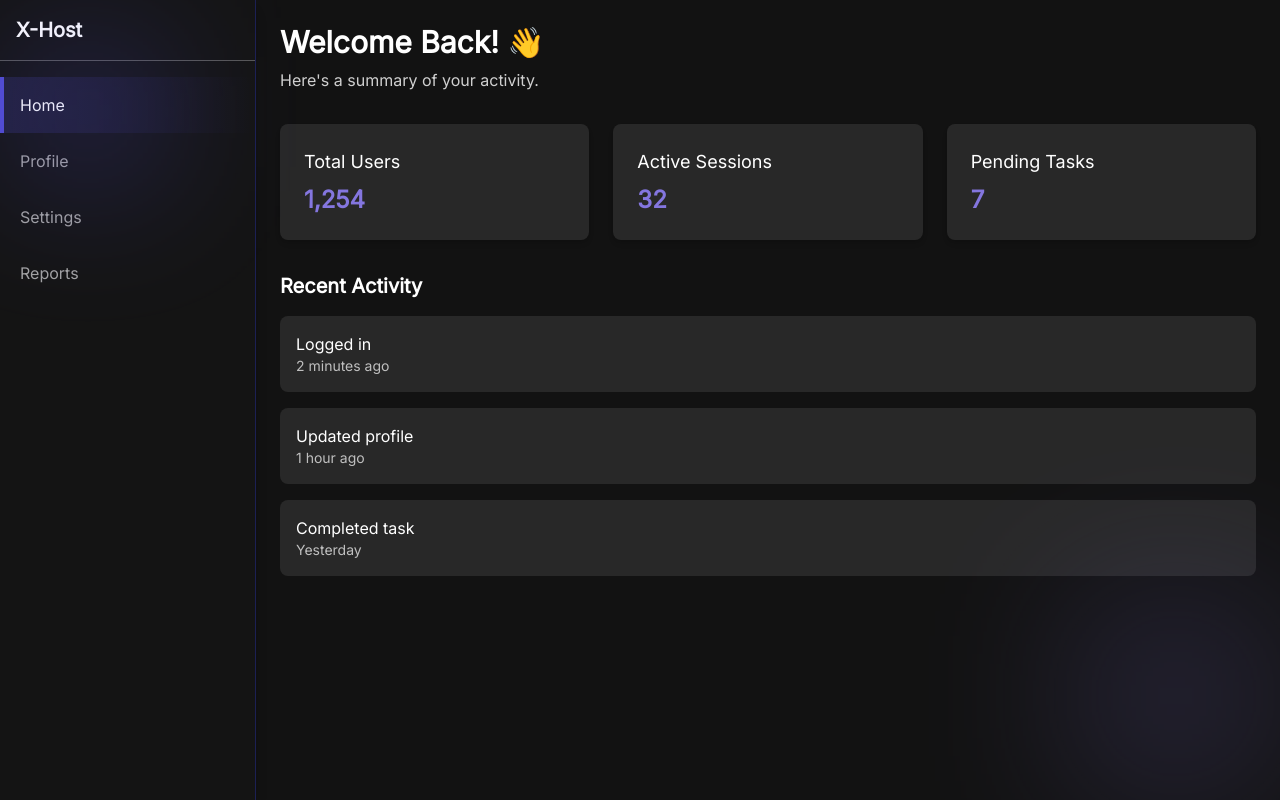
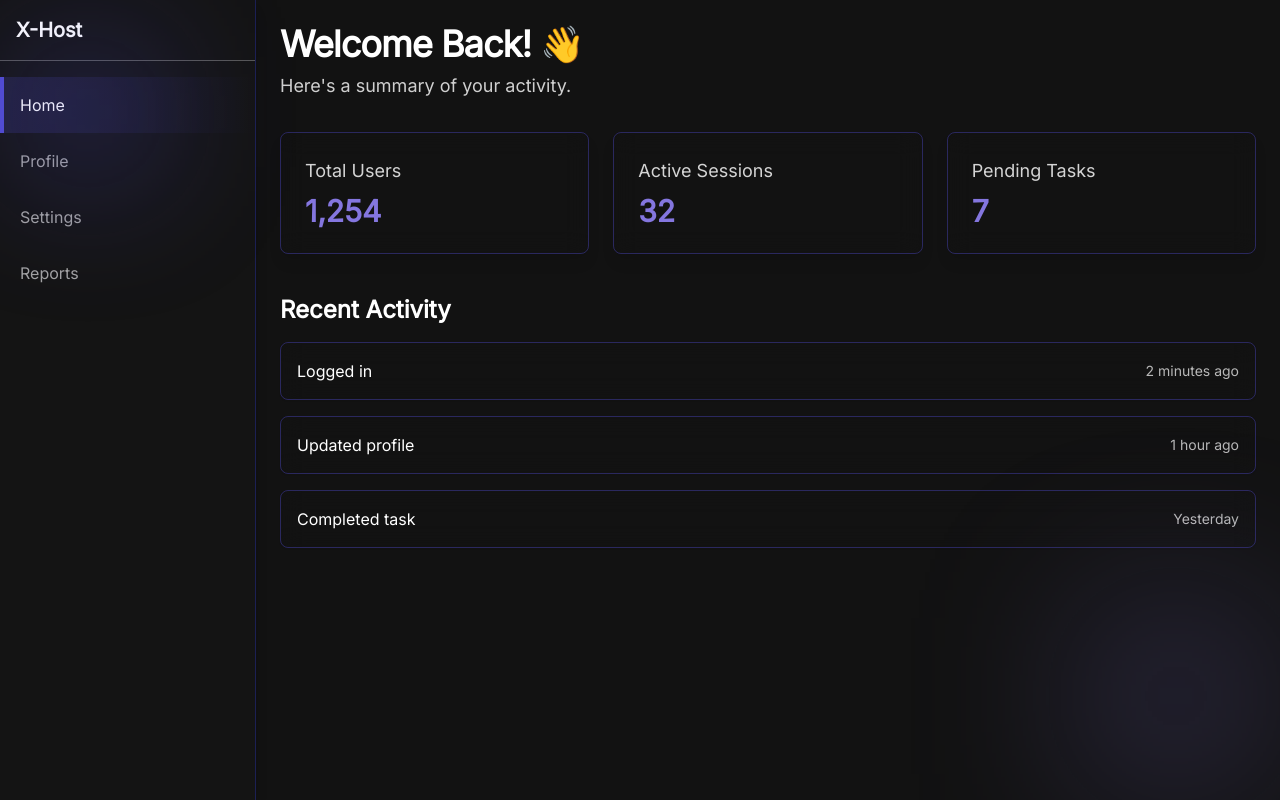
Before and after one commit to dreadfulstep/host, a Next.js app in the folder frontend/: page /dashboard in a window 1280 px wide. Built offline with nearby package versions, Linux system fonts and the light colour scheme.

Commit message:
New dashboard styling

```diff
--- a/frontend/src/app/dashboard/(user)/page.tsx
+++ b/frontend/src/app/dashboard/(user)/page.tsx
@@ -12,8 +12,10 @@ export default function Dashboard() {
       <main className="flex-1 p-6 md:ml-0">
         {/* Welcome Section */}
         <section className="mb-8">
-          <h2 className="text-3xl font-semibold">Welcome Back! 👋</h2>
-          <p className="opacity-80 mt-2">Here&apos;s a summary of your activity.</p>
+          <h2 className="text-4xl font-bold tracking-tight">Welcome Back! 👋</h2>
+          <p className="opacity-80 mt-2 text-lg">
+            Here&apos;s a summary of your activity.
+          </p>
         </section>
 
         {/* Quick Stats */}
@@ -23,23 +25,33 @@ export default function Dashboard() {
             { title: "Active Sessions", value: "32" },
             { title: "Pending Tasks", value: "7" },
           ].map((stat, index) => (
-            <div key={index} className="p-6 bg-surface-a10 rounded-lg shadow-md">
-              <h3 className="text-lg font-medium">{stat.title}</h3>
-              <p className="text-2xl font-bold text-primary-a30 mt-2">{stat.value}</p>
+            <div
+              key={index}
+              className="p-6 border border-primary-a10/40 rounded-lg shadow-lg backdrop-blur-md"
+            >
+              <h3 className="text-lg font-medium text-neutral-300">
+                {stat.title}
+              </h3>
+              <p className="text-3xl font-bold text-primary-a30 mt-2">
+                {stat.value}
+              </p>
             </div>
           ))}
         </section>
 
         {/* Recent Activity */}
-        <section className="mt-8">
-          <h3 className="text-xl font-semibold mb-4">Recent Activity</h3>
+        <section className="mt-10">
+          <h3 className="text-2xl font-semibold mb-4">Recent Activity</h3>
           <ul className="space-y-4">
             {[
               { action: "Logged in", time: "2 minutes ago" },
               { action: "Updated profile", time: "1 hour ago" },
               { action: "Completed task", time: "Yesterday" },
             ].map((item, index) => (
-              <li key={index} className="p-4 bg-surface-a10 rounded-lg">
+              <li
+                key={index}
+                className="p-4 border border-primary-a10/40 rounded-lg flex justify-between items-center shadow-sm backdrop-blur-md"
+              >
                 <p className="font-medium">{item.action}</p>
                 <p className="text-sm opacity-70">{item.time}</p>
               </li>
```
